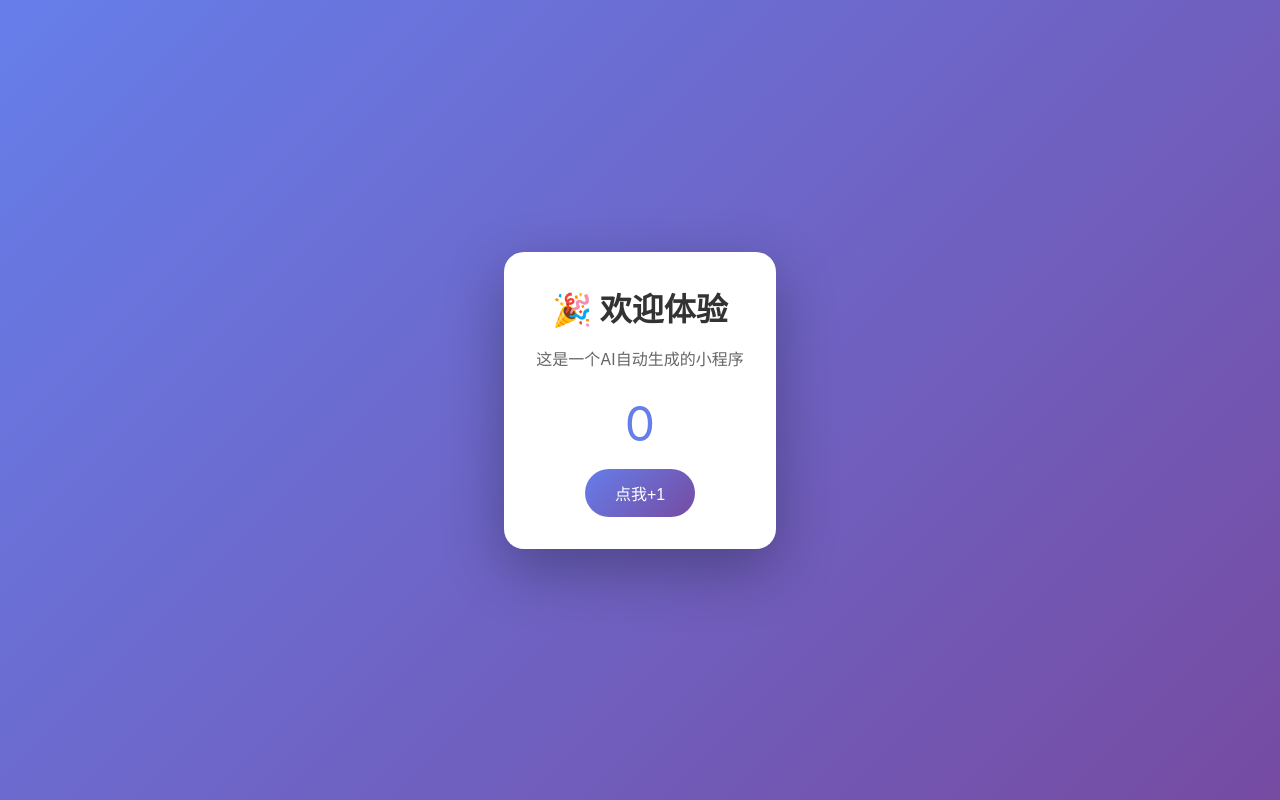
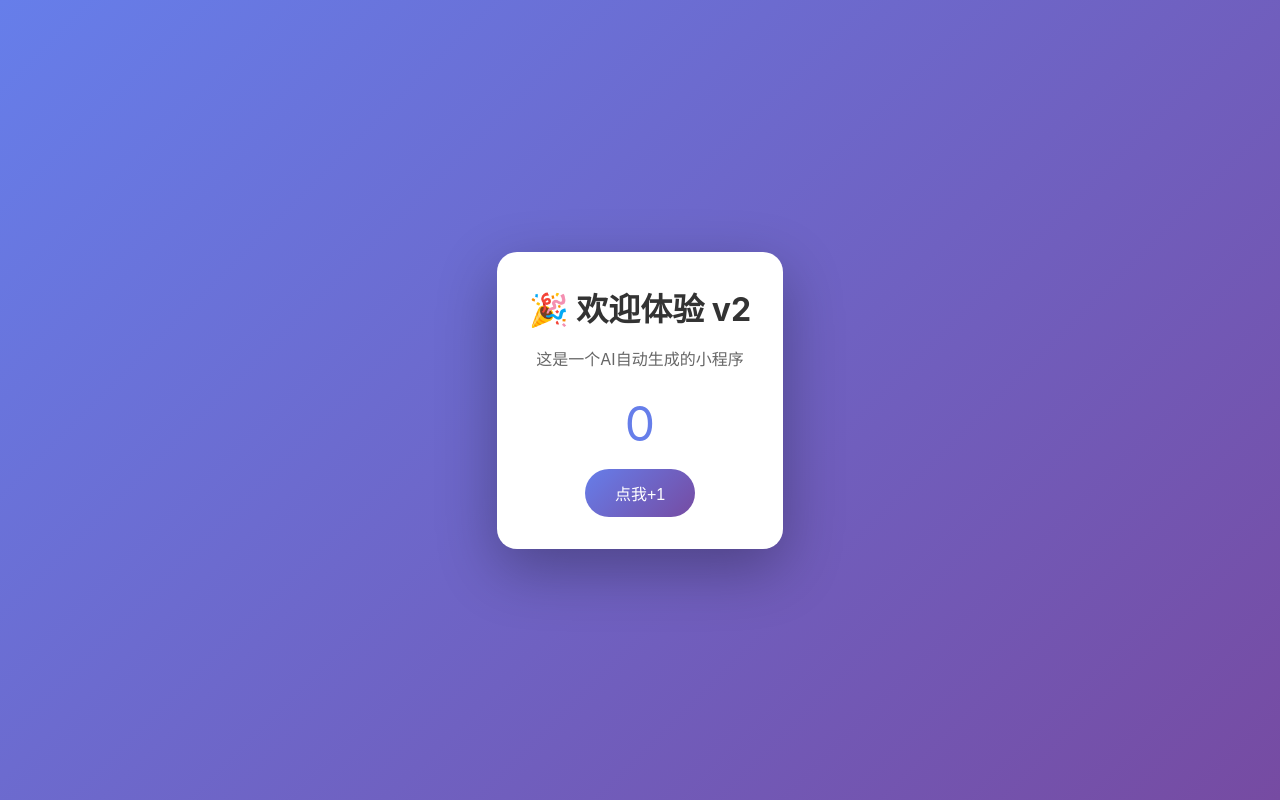
Before and after one commit to etfminifatter/ai-auto-demo, a website: page index.html in a window 1280 px wide. Drawn offline with Linux system fonts and the light colour scheme.

Commit message:
feat: 更新标题

```diff
--- a/index.html
+++ b/index.html
@@ -56,7 +56,7 @@
 </head>
 <body>
     <div class="container">
-        <h1>🎉 欢迎体验</h1>
+        <h1>🎉 欢迎体验 v2</h1>
         <p>这是一个AI自动生成的小程序</p>
         <div class="counter" id="counter">0</div>
         <button class="btn" onclick="increment()">点我+1</button>
```
